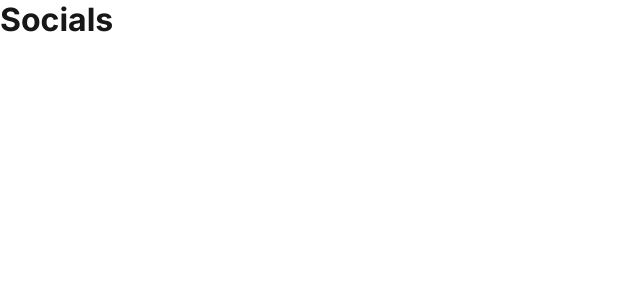
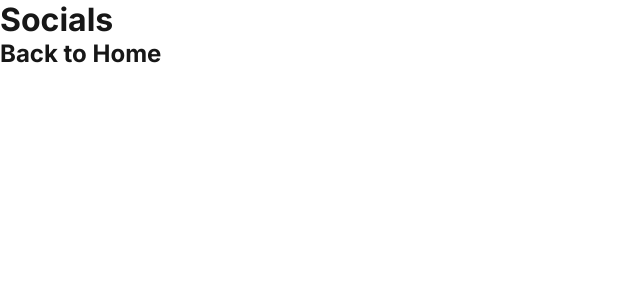
Before and after one commit to Chathupachamika/nextjs_app, a Next.js app: page /about/socials in a window 1280 px wide. Shown: the top 300 px of the page, without its empty margins (0-640 px from the left). Built offline with nearby package versions, Linux system fonts and the light colour scheme.

Commit message:
Update page.jsx

```diff
--- a/src/app/about/socials/page.jsx
+++ b/src/app/about/socials/page.jsx
@@ -2,7 +2,10 @@ import React from 'react'
 
 function page() {
   return (
+    <>
     <h1>Socials</h1>
+    <h2>Back to Home</h2>
+    </>
   )
 }
 
```
